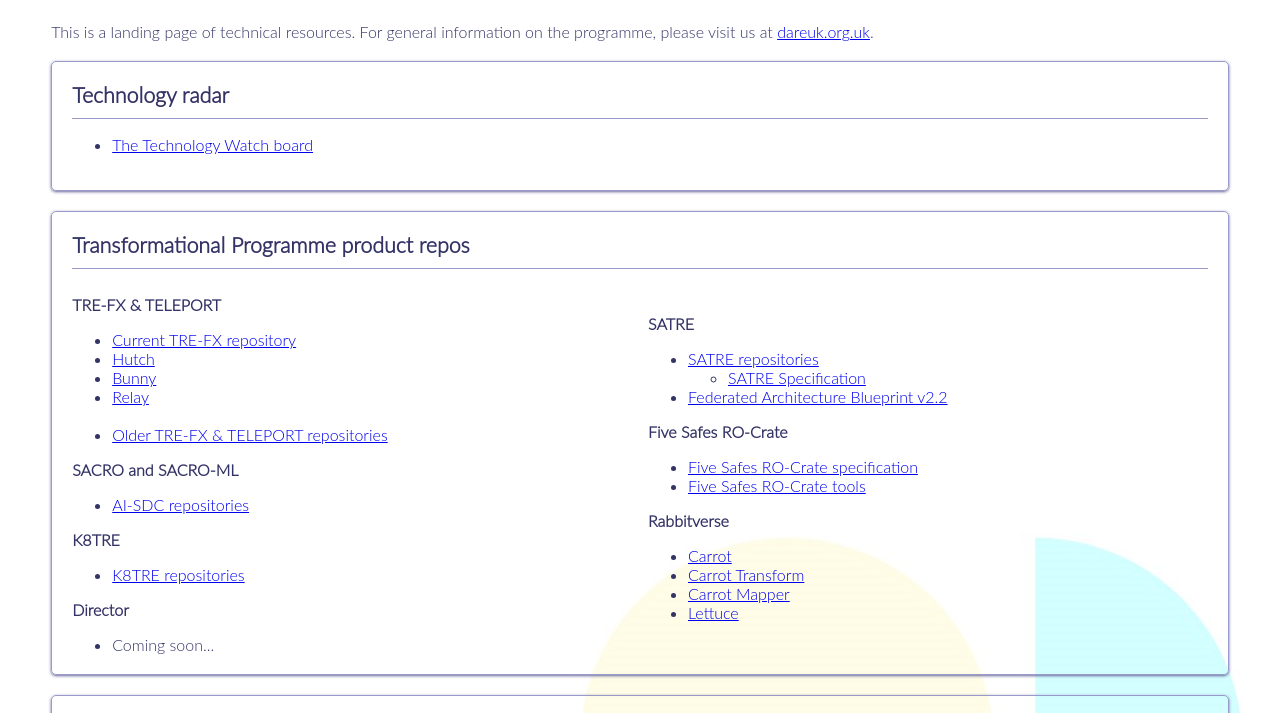
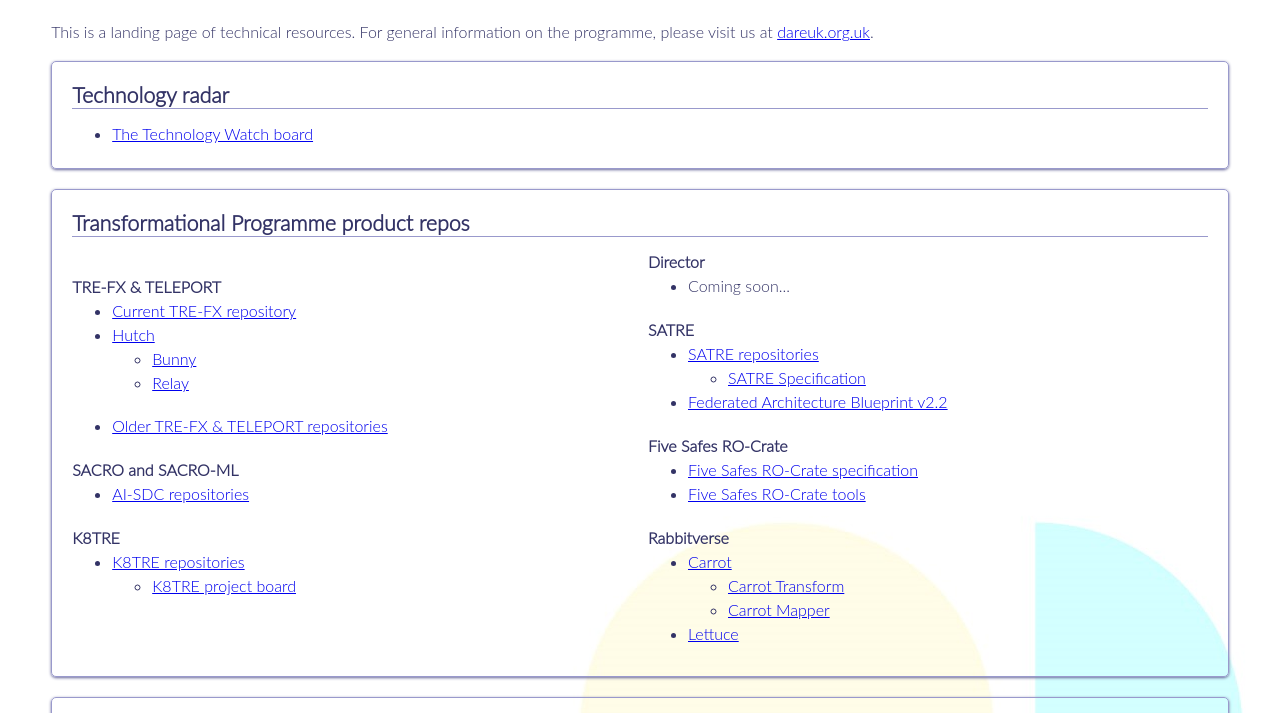
Before and after one commit to DAREUK/DAREUK.github.io, a plain HTML site: page index.html in a window 1280 px wide. Shown: the part 65-778 px from the top of the page. Drawn offline with Linux system fonts and the light colour scheme.

Commit message:
Added K8TRE board; style tweaks
New link to K8TRE project board. Better spacing for ul/li items.

```diff
--- a/dare-style.css
+++ b/dare-style.css
@@ -48,16 +48,25 @@ h1 {
 h2 {
   color: #336;
   font-size: 16pt;
-  margin: 10px 0px 10px 0px;
-  padding: 0px 0px 10px 0px;
+  margin: 10px 0px 15px 0px;
+  padding: 0px 0px 0px 0px;
   border-bottom: 1px solid #99c;
 }
 
 h3 {
+  margin: 25px 0px 0px 0px;
+  padding: 0px 0px 0px 0px;
   color: #336;
   font-size: 12pt;
 }
 
+ul {
+  margin: 5px 0px 0px 0px;
+}
+
+ul li {
+  margin: 0px 0px 5px 0px;
+}
 
 .float-left {
   float: left;
--- a/index.html
+++ b/index.html
@@ -36,8 +36,10 @@ please visit us at <a href="https://dareuk.org.uk/">dareuk.org.uk</a>.
 <ul>
   <li> <a target="_blank" href="https://github.com/SwanseaUniversityMedical/DARE-Control">Current TRE-FX repository</a> </li>
   <li> <a target="_blank" href="https://github.com/Health-Informatics-UoN/hutch">Hutch</a> </li>
-  <li> <a target="_blank" href="https://github.com/Health-Informatics-UoN/hutch-bunny">Bunny</a> </li>
-  <li> <a target="_blank" href="https://github.com/Health-Informatics-UoN/hutch-relay">Relay</a> </li>
+    <ul>
+      <li> <a target="_blank" href="https://github.com/Health-Informatics-UoN/hutch-bunny">Bunny</a> </li>
+      <li> <a target="_blank" href="https://github.com/Health-Informatics-UoN/hutch-relay">Relay</a> </li>
+    </ul>
   <br />
   <li> <a target="_blank" href="https://github.com/federated-analytics">Older TRE-FX & TELEPORT repositories</a> </li>
 </ul>
@@ -50,17 +52,21 @@ please visit us at <a href="https://dareuk.org.uk/">dareuk.org.uk</a>.
 <h3>K8TRE</h3>
 <ul>
   <li> <a target="_blank" href="https://github.com/k8tre">K8TRE repositories</a> </li>
+    <ul>
+      <li> <a target="_blank" href="https://github.com/orgs/k8tre/projects/1/views/1">K8TRE project board</a> </li>
+    </ul>
 </ul>
+
+<!-- cheese to wrangle column filling
+ -->
+<br />
+<br />
+
 
 <h3>Director</h3>
 <ul>
   <li> Coming soon... </li>
 </ul>
-
-<!-- cheese to wrangle column filling
-<br />
- -->
-<br />
 
 <h3>SATRE</h3>
 <ul>
@@ -78,11 +84,14 @@ please visit us at <a href="https://dareuk.org.uk/">dareuk.org.uk</a>.
 <h3>Rabbitverse</h3>
 <ul>
   <li> <a target="_blank" href="https://github.com/Health-Informatics-UoN/carrot">Carrot</a> </li>
-  <li> <a target="_blank" href="https://github.com/Health-Informatics-UoN/carrot-transform">Carrot Transform</a> </li>
-  <li> <a target="_blank" href="https://github.com/Health-Informatics-UoN/carrot-mapper">Carrot Mapper</a> </li>
+    <ul>
+      <li> <a target="_blank" href="https://github.com/Health-Informatics-UoN/carrot-transform">Carrot Transform</a> </li>
+      <li> <a target="_blank" href="https://github.com/Health-Informatics-UoN/carrot-mapper">Carrot Mapper</a> </li>
+    </ul>
   <li> <a target="_blank" href="https://github.com/Health-Informatics-UoN/lettuce">Lettuce</a> </li>
 
 </ul>
+
 
 </div> <!-- two-column -->
 </div>
```
